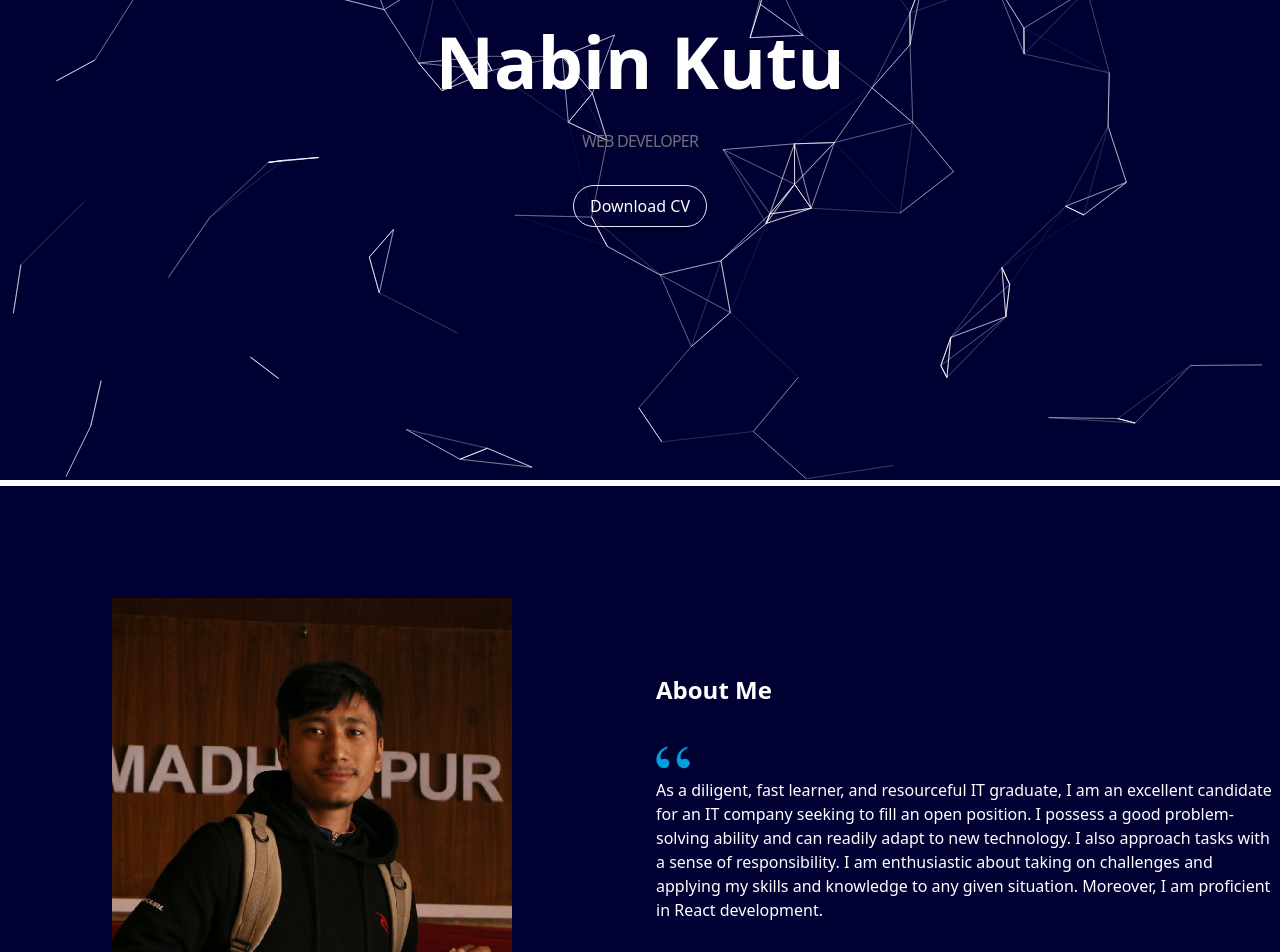
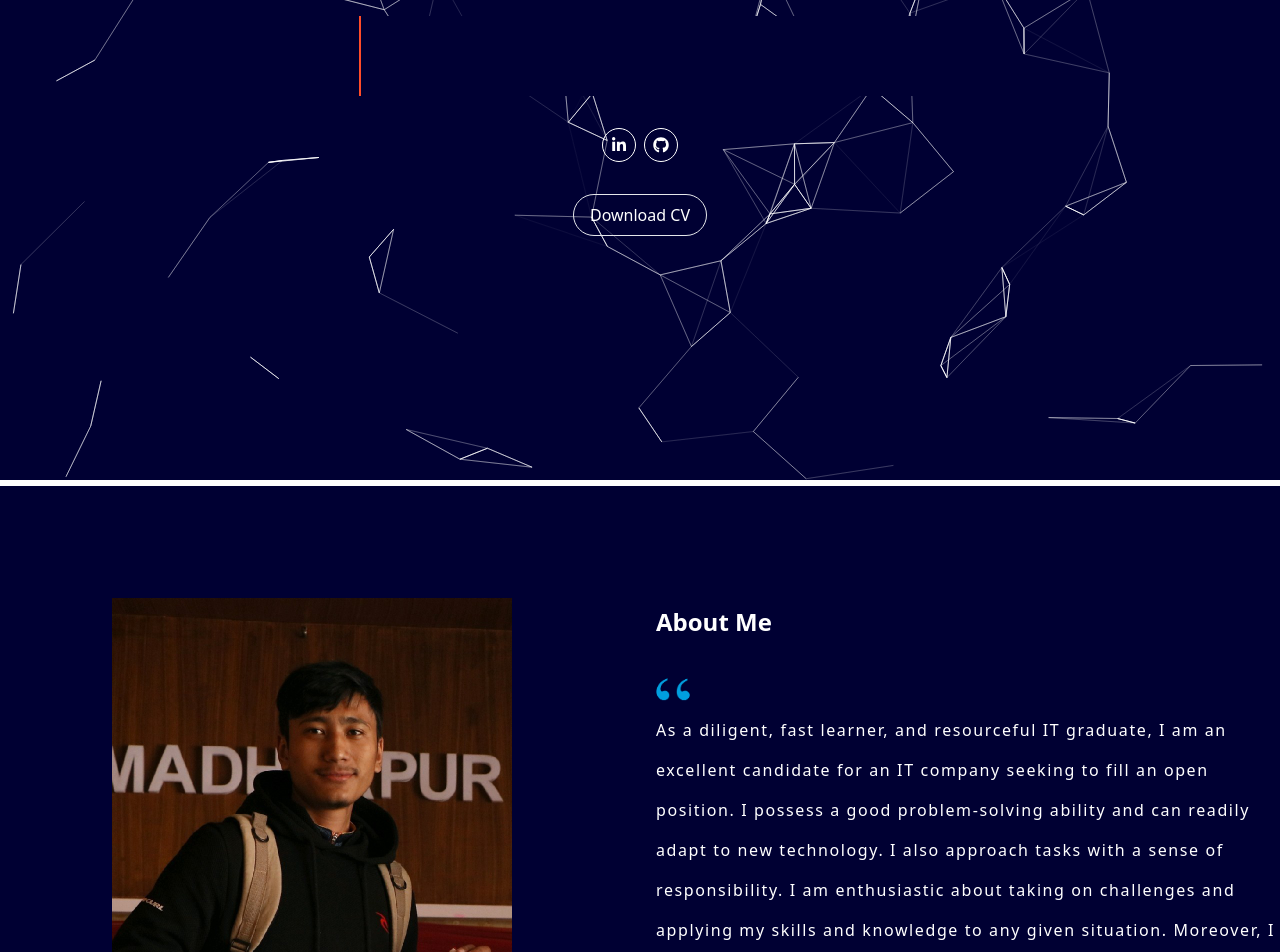
Before and after one commit to Nabin-web/Portfolio, a React (Vite) app in the folder Portfolio/: page / in a window 1280 px wide. Shown: the part 320-1272 px from the top of the page. Built offline with nearby package versions, Linux system fonts and the light colour scheme.

Commit message:
UPDATE: typing animation, cv updated

```diff
--- a/Portfolio/src/App.css
+++ b/Portfolio/src/App.css
@@ -41,3 +41,45 @@
 html {
   scroll-behavior: smooth;
 }
+
+.dynamic-txts {
+  line-height: 80px;
+  height: 80px;
+  overflow: hidden;
+}
+
+.dynamic-txts li {
+  color: #ff4c29;
+  font-size: 60px;
+  font-weight: 500;
+  position: relative;
+  position: relative;
+  animation: slide 6s steps(2) infinite;
+}
+
+@keyframes slide {
+  100% {
+    top: -85px;
+  }
+}
+
+.dynamic-txts li::after {
+  content: "";
+  position: absolute;
+  left: 0;
+  height: 100%;
+  width: 100%;
+  border-left: 2px solid #ff4c29;
+  animation: typing 3s steps(10) infinite;
+  background-color: rgb(0, 0, 51);
+}
+
+@keyframes typing {
+  40%,
+  60% {
+    left: calc(100% + 30px);
+  }
+  100% {
+    left: 0;
+  }
+}
--- a/Portfolio/src/Content/Footer.jsx
+++ b/Portfolio/src/Content/Footer.jsx
@@ -9,14 +9,6 @@ const Footer = () => {
         <span className="text-red-500 text-2xl">&#9829;</span> by Nabin Kutu.
       </div>
       <div className="flex items-center gap-4 text-2xl pt-8 lg:pt-0">
-        <a
-          target="_blank"
-          href="https://www.facebook.com/nabin.kutu/"
-          rel="noreferrer"
-          className=" bg-white hover:bg-zinc-800 transition duration-500 p-3 shadow-lg rounded"
-        >
-          <FaFacebookF className="text-black hover:text-white" />
-        </a>
         <a
           target="_blank"
           href="https://www.linkedin.com/in/nabin-kutu-72a3571a1/"
--- a/Portfolio/src/Content/about.jsx
+++ b/Portfolio/src/Content/about.jsx
@@ -18,7 +18,7 @@ const About = () => {
                   className="h-10 mt-8 -ml-2"
                 />
               </div>
-              <div className="text-base font-sans font-thin">
+              <div className="text-base font-sans font-thin tracking-widest leading-10">
                 As a diligent, fast learner, and resourceful IT graduate, I am
                 an excellent candidate for an IT company seeking to fill an open
                 position. I possess a good problem-solving ability and can
--- a/Portfolio/src/Content/project.jsx
+++ b/Portfolio/src/Content/project.jsx
@@ -6,8 +6,17 @@ import NepMeds from "../assets/logo/nepmed_logo.png";
 import AIML from "../assets/logo/aiml.png";
 import IOFund from "../assets/logo/iofund.png";
 import WaftCommerce from "../assets/logo/waftcommerce.svg";
+import TiggApp from "../assets/logo/tigg.svg";
 
 const compArray = [
+  {
+    id: 1,
+    label: "Tigg App",
+    img: TiggApp,
+    link: "",
+    details:"Tigg is a cloud-based business management software designed to help small and medium-sized enterprises (SMEs) in Nepal streamline their operations, manage finances, and enhance productivity. It provides a comprehensive set of tools for accounting, inventory management, sales, and purchase cycles. Developed by BIC Technology Pvt. Ltd., Tigg is tailored to meet the specific needs of Nepali businesses, offering features like electronic billing, bank reconciliation, and real-time business intelligence.",
+    name: "Tigg App- Accounting Software",
+  },
   {
     id: 0,
     label: "sybazaar",
--- a/Portfolio/src/Navbar/index.jsx
+++ b/Portfolio/src/Navbar/index.jsx
@@ -1,6 +1,6 @@
 import React, { useState } from "react";
 import "../index.css";
-import { FaGithub, FaLinkedin } from "react-icons/fa";
+import { FaGithub, FaLinkedin, FaLinkedinIn } from "react-icons/fa";
 
 const Navbar = () => {
   const [scroll, setScroll] = useState(false);
@@ -58,9 +58,27 @@ const Navbar = () => {
       <section id="home" className="section">
         <div className="flex flex-col items-center h-screen bg-prof  gap-8 absolute top-0 w-full justify-center text-white">
           <div className="text-6xl mt-30">Hello, I'm</div>
-          <div className="font-bold text-7xl ">Nabin Kutu</div>
-          <div className="uppercase text-zinc-500 tracking-tighter">
-            Web Developer
+          <ul className="dynamic-txts font-bold text-center">
+            <li>Nabin Kutu</li>
+            <li>Frontend Developer</li>
+          </ul>
+          <div className="flex items-center gap-2">
+            <a
+              target="_blank"
+              href="https://www.linkedin.com/in/nabin-kutu-72a3571a1/"
+              rel="noreferrer"
+              className=" border rounded-full p-2 border-white"
+            >
+              <FaLinkedinIn className=" hover:text-white" />
+            </a>
+            <a
+            target="_blank"
+            href="https://github.com/Nabin-web"
+            rel="noreferrer"
+            className=" border rounded-full p-2 border-white"
+            >
+              <FaGithub className=" hover:text-white" />
+            </a>
           </div>
           <a
             className="w-1/8 border rounded-full px-4 py-2 hover:bg-white hover:text-black transition duration-500"
```
Also changed, not shown: Portfolio/src/assets/logo/tigg.svg (added), 1 other file (tests, documents, lock files or other folders).
